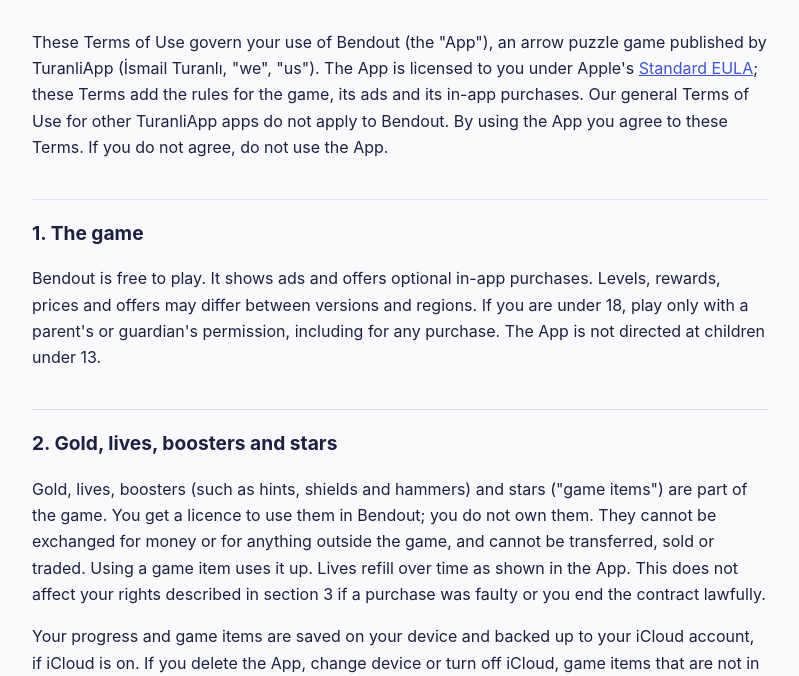
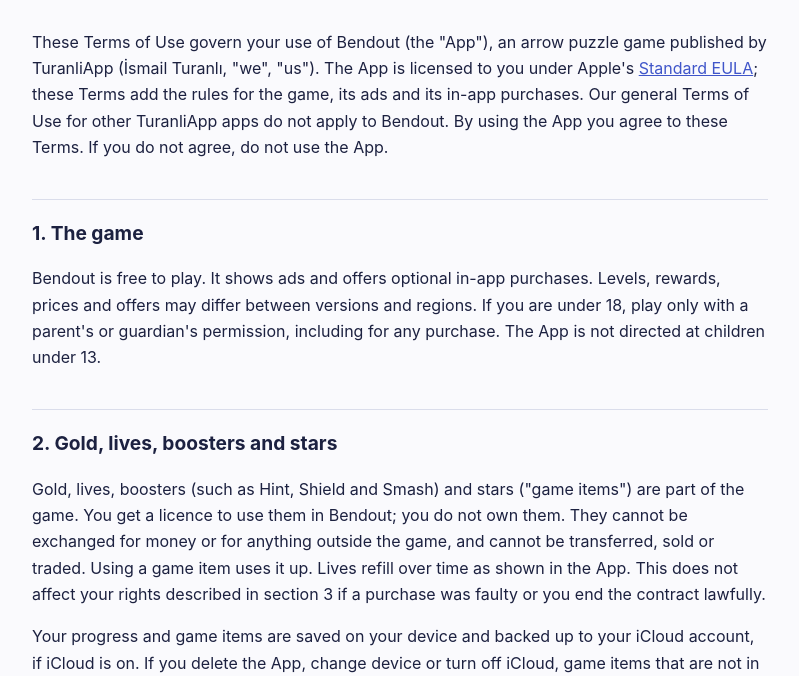
Before and after one commit to ilgiso91/turanli-terms, a plain HTML site: page bendout.html in a window 1280 px wide. Shown: the part 104-780 px from the top of the page, without its empty margins (240-1039 px from the left). Drawn offline with Linux system fonts and the light colour scheme.

Commit message:
Bendout terms: name the boosters as the game does (Hint, Shield, Smash)

```diff
--- a/bendout.html
+++ b/bendout.html
@@ -31,7 +31,7 @@
 <p>Bendout is free to play. It shows ads and offers optional in-app purchases. Levels, rewards, prices and offers may differ between versions and regions. If you are under 18, play only with a parent's or guardian's permission, including for any purchase. The App is not directed at children under 13.</p>
 
 <h2>2. Gold, lives, boosters and stars</h2>
-<p>Gold, lives, boosters (such as hints, shields and hammers) and stars ("game items") are part of the game. You get a licence to use them in Bendout; you do not own them. They cannot be exchanged for money or for anything outside the game, and cannot be transferred, sold or traded. Using a game item uses it up. Lives refill over time as shown in the App. This does not affect your rights described in section 3 if a purchase was faulty or you end the contract lawfully.</p>
+<p>Gold, lives, boosters (such as Hint, Shield and Smash) and stars ("game items") are part of the game. You get a licence to use them in Bendout; you do not own them. They cannot be exchanged for money or for anything outside the game, and cannot be transferred, sold or traded. Using a game item uses it up. Lives refill over time as shown in the App. This does not affect your rights described in section 3 if a purchase was faulty or you end the contract lawfully.</p>
 <p>Your progress and game items are saved on your device and backed up to your iCloud account, if iCloud is on. If you delete the App, change device or turn off iCloud, game items that are not in that backup cannot be restored, by us or by Apple. <strong>Settings › Restore purchases</strong> brings back "No ads", including the "No ads" in the starter pack, on the same Apple Account. Gold, lives and boosters from purchases, including the starter pack's, are added once and come back only through your iCloud backup.</p>
 
 <h2>3. In-app purchases</h2>
```
